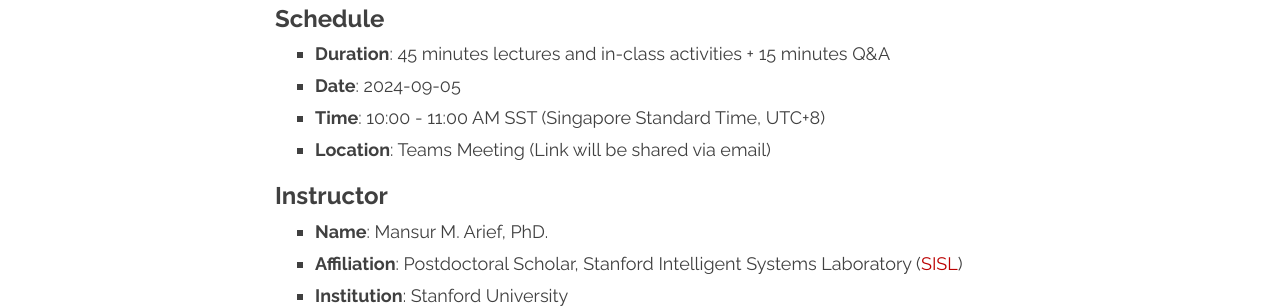
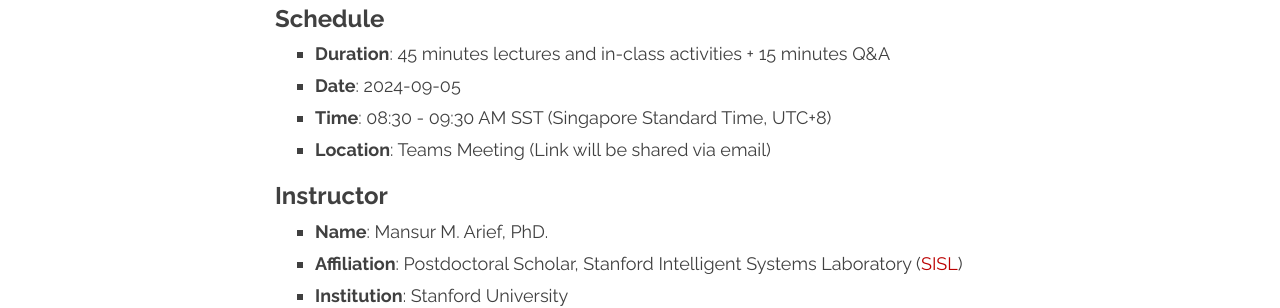
Before and after one commit to VandVAIProducts/VandVAIProducts.github.io, a Jekyll site: the page built from index.md, in a window 1280 px wide and 900 px high, scrolled down 490 px. Shown: the part 153-461 px from the top of the window. Built offline with Jekyll 4.4.1, drawn with Linux system fonts in a browser that asks for light colours; nearby versions of some CDN libraries.

Commit message:
Updated time

```diff
--- a/index.md
+++ b/index.md
@@ -20,7 +20,7 @@ Verification and validation (V&V) are essential activities in product developmen
 
 - **Duration**: 45 minutes lectures and in-class activities + 15 minutes Q&A
 - **Date**: 2024-09-05
-- **Time**: 10:00 - 11:00 AM SST (Singapore Standard Time, UTC+8)
+- **Time**: 08:30 - 09:30 AM SST (Singapore Standard Time, UTC+8)
 - **Location**: Teams Meeting (Link will be shared via email)
 
 ### Instructor
```
